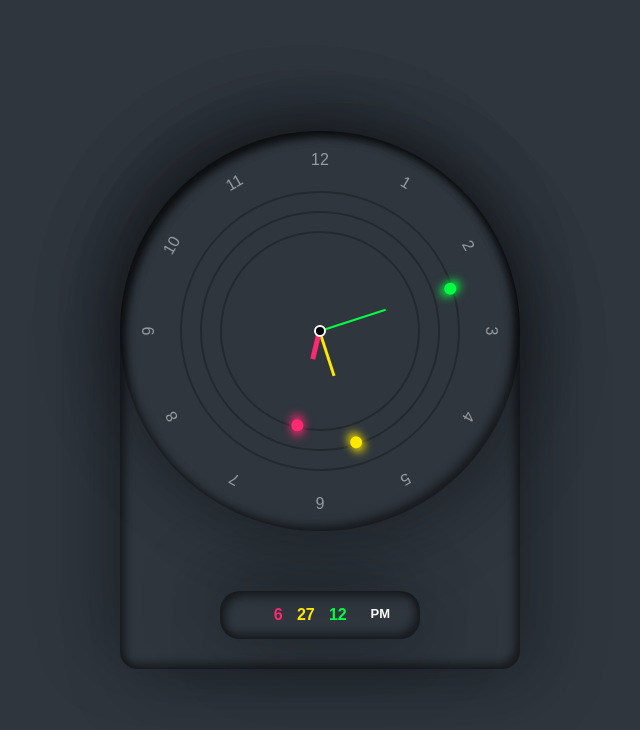
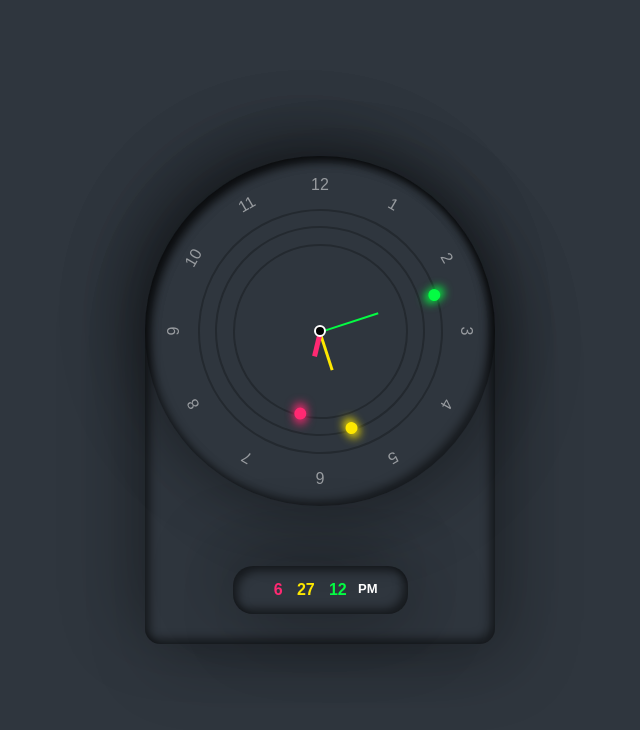
Before and after one commit to YOUsefmostaf/clock, a plain HTML site: page index.html in a window 1280 px wide. Shown: the whole page, without its empty margins (320-960 px from the left). Drawn offline with Linux system fonts and the light colour scheme.

Commit message:
Update main.css

```diff
--- a/main.css
+++ b/main.css
@@ -44,8 +44,8 @@ body {
 }
 
 .container .clock {
-  width: 400px;
-  height: 400px;
+  width: 350px;
+  height: 350px;
   border-radius: 50%;
   -webkit-box-shadow: 15px 15px 70px rgba(0, 0, 0, 0.25), -15px -15px 70px rgba(0, 0, 0, 0.25), inset 5px 5px 10px rgba(0, 0, 0, 0.5), inset -5px -5px 10px rgba(0, 0, 0, 0.5);
           box-shadow: 15px 15px 70px rgba(0, 0, 0, 0.25), -15px -15px 70px rgba(0, 0, 0, 0.25), inset 5px 5px 10px rgba(0, 0, 0, 0.5), inset -5px -5px 10px rgba(0, 0, 0, 0.5);
```
